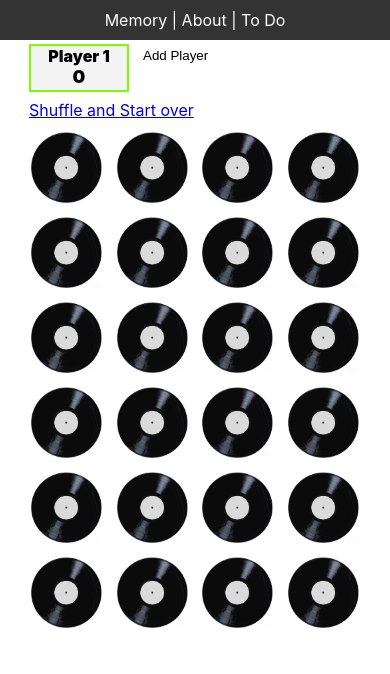
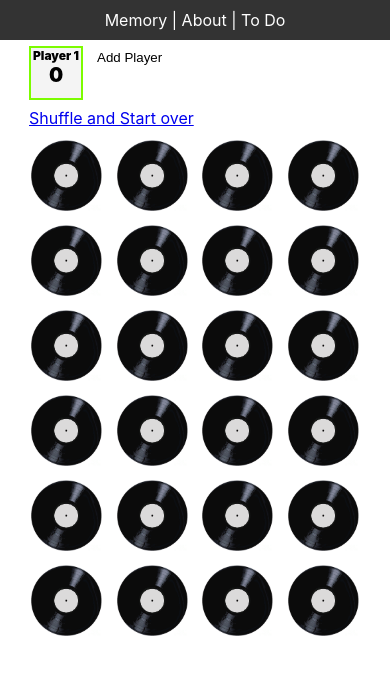
Before and after one commit to Auvache/term-project, a React (Create React App) app: page / in a window 390 px wide. Both pictures are taken after a click on the link "Shuffle and Start Game". Shown: the top 674 px of the page. Built offline with nearby package versions, Linux system fonts and the light colour scheme.

Commit message:
finished functionality for the app

```diff
--- a/src/App.css
+++ b/src/App.css
@@ -56,7 +56,6 @@ h2 {
   width: 100px;
   background-color: #f4f4f4;
   color: black;
-  box-sizing: border-box;
   border: 1px solid black;
   text-align: center;
   margin: 0 8px 8px 0;
@@ -172,12 +171,13 @@ h2 {
 }
 @media (max-width: 676px) {
   .grid-container {
-    width: 432px;
+    width: 481px;
+    /* width: 432px; */
   }
-  .grid-container > div {
-    height: 100px;
-    width: 100px;
-  }
+  .grid-container > div {height: 100px; width: 100px;}
+  .player {height: 50px; width: 50px;}
+  .player p {font-size: 12px;}
+  .scores {font-size: 20px;}
 }
 @media (max-width: 492px) {
   .grid-container {
@@ -204,17 +204,16 @@ h2 {
 }
 @media (max-height: 870px) {
   .player {
-    height: 48px;
+    height: 50px;
   }
-  .player p {font-size: 16px;}
-  .scores {font-size: 18px;}
+  .player p {font-size: 12px;}
+  .scores {font-size: 20px;}
   .grid-container {
     margin: 0px auto;
     padding-bottom: 0;
     padding-top: 4px;
+  }
 }
-}
-
 
 /* END memory grid styles */
 
--- a/src/MemoryGame.js
+++ b/src/MemoryGame.js
@@ -64,7 +64,7 @@ class MemoryGame extends Component {
             let n = 'Player' + l2;
             this.state.players.push({id: l, name: n, score: 0, hasTurn: false})
             this.setState({players: this.state.players})
-            if (l === 9) {
+            if (l === 3) {
                 this.setState({addPlayerText: ''})
             }
         }
@@ -86,20 +86,23 @@ class MemoryGame extends Component {
     endGame = () => {
         console.log('game over')
         let l = this.state.players;
+        let t = false;
         let winner = l[0];
         for (let i = 0; i < l.length; i++) {
             l[i].hasTurn = false;
             if (l[i].score > winner.score) {
                 winner = l[i]
             }
-            // this doesn't account for ties between later players
-            // else if (l[i].score === winner.score && l[i] !== winner) {
-            //     for (let n = 0; n < l.length; n++) {
-            //         l[n].score = 'Tie Game. Play again';
-            //     }
-            //     return;
-            // }
         }
+        console.log('high score: ' + winner.score)
+        for (let i = 0; i < l.length; i++) {
+            if (l[i].score === winner.score && l[i].name !== winner.name) {
+                console.log('tied with high score: ' + l[i].name)
+                l[i].score = 'Tie';
+                t = true
+            }
+        }
+        if (t) {winner.score = 'Tie'; return}
         console.log(winner)
         winner.score = 'W';
         winner.hasTurn = true;
```
